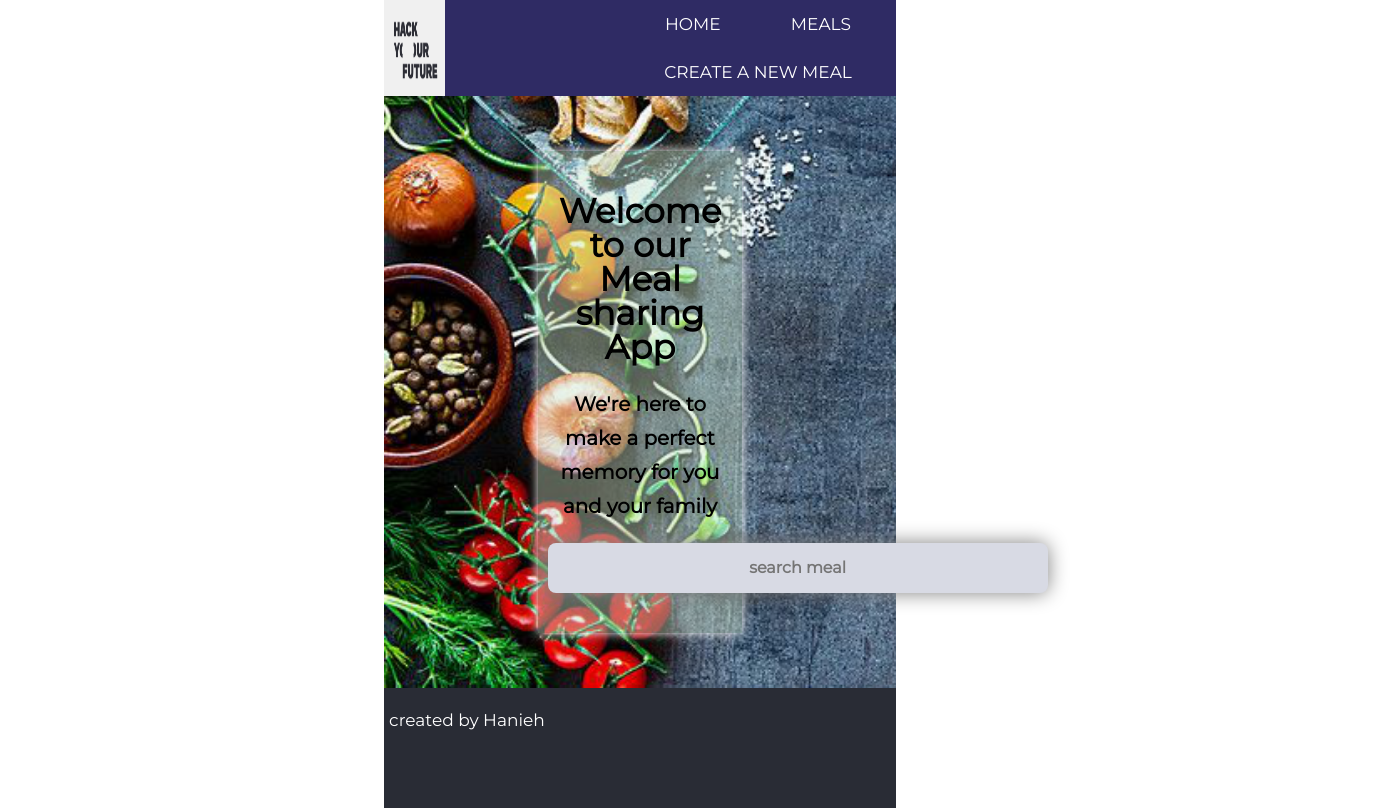
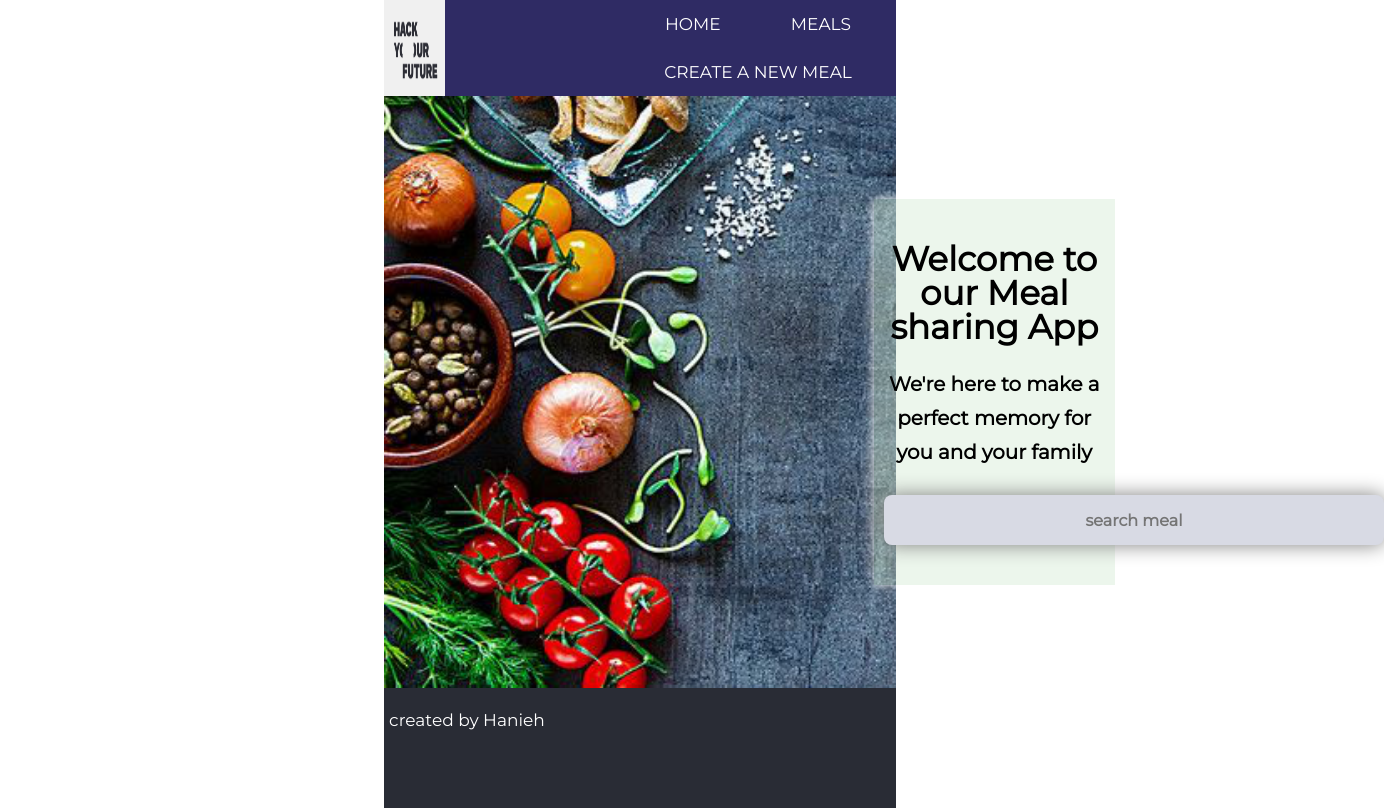
Before and after one commit to Hani-far/Meal-Sharing, a React app: page / in a window 1280 px wide. Shown: the whole page, 1384 px wide, since content can reach past the window. Built offline with nearby package versions, Linux system fonts and the light colour scheme.

Commit message:
changes in CSS

```diff
--- a/src/backend/api/meals.js
+++ b/src/backend/api/meals.js
@@ -92,7 +92,7 @@ router.get("/:id", async (request, response) => {
     response.json(mealById);
 
   } catch (error) {
-    response.status(500).json("Internal server error");
+    throw error;
   }
 });
 
--- a/src/client/components/MealSharingStyle.css
+++ b/src/client/components/MealSharingStyle.css
@@ -33,7 +33,6 @@ color: white;
 
 .home-page{
   display: flex;
-  justify-content: center;
   align-items: center;
   background-image: url("../assets/images/HomePagePic.png");
   background-size: cover;
@@ -46,11 +45,10 @@ color: white;
   background-color: rgb(216, 218, 228);
 }
 
-
 .wellcome{
   height: fit-content;
-  width: 40%;
-  margin:10px auto;
+  width: 47%;
+  margin-left: 490px;
   box-shadow:0px 0px 10px white;
   padding: 20px 10px 40px 10px;
   background-color: rgba(207, 233, 207, 0.4);
@@ -61,13 +59,13 @@ color: white;
 
 .meals-container{
   background-image: url("../assets/images/mealsPagePic.png");
-  background-size: contain;
+  background-size: cover;
   background-repeat: no-repeat;
+  padding: 20px;
   display: flex;
   flex-wrap: wrap;
   flex-direction: column;
-  padding: 30px;
-  justify-content: center;
+  justify-content: space-around;
   align-items: center;
 }
 
@@ -75,7 +73,7 @@ color: white;
   font-weight: bold;
   background-color:rgb(239, 243, 220);
   opacity: 0.8;
-  width:400px;
+  width: fit-content;
   height: fit-content;
   border-radius: 8px;
   box-shadow: 0px 0px 10px gray;
@@ -90,6 +88,7 @@ color: white;
 }
 
 .search_input{
+  margin-top: 3%;
   width: 500px;
   background-color: rgb(218, 228, 173);
   border-radius: 8px;
--- a/src/client/components/Meals.js
+++ b/src/client/components/Meals.js
@@ -60,14 +60,17 @@ const FetchMeals =()=>{
                     </div>
                         }else{
                             if (meal.title.toLowerCase().includes(searchMeal)) {
+                                let fileAddress = `.\\public\\${meal.title}.jpg`;
                                 return <div key={meal.id} className="meal_container">
+                                    <div className="meal_image">
+                        <img src={fileAddress}></img>
+                        </div>
                         <div className="meal_title">
                             <h4 >{meal.title}</h4>
                         </div>
                         <div className="description">
                             <h4> Price: {meal.price}DKK</h4>
                             <h4> Location: {meal.location}</h4>
-                            {/* <h5>{stars ? <Stars stars={stars} /> : "No Reviews yet"}</h5> */}
                             <Link to={`meals/${meal.id}`}><button>Meal Details</button></Link>
                             <div>
                                 <Link to={`meals/${meal.id}/addreview`}><button>Add Review</button></Link>
--- a/webpack.config.js
+++ b/webpack.config.js
@@ -26,7 +26,7 @@ module.exports = {
         use: ['style-loader', 'css-loader', 'sass-loader'],
       },
       {
-        test: /\.(png|woff|woff2|eot|ttf|svg)$/,
+        test: /\.(png|woff|woff2|eot|ttf|svg|jpg)$/,
         loader: 'url-loader?limit=100000',
       },
     ],
```
Also changed, not shown: src/client/assets/images/mealsPagePic.png.
